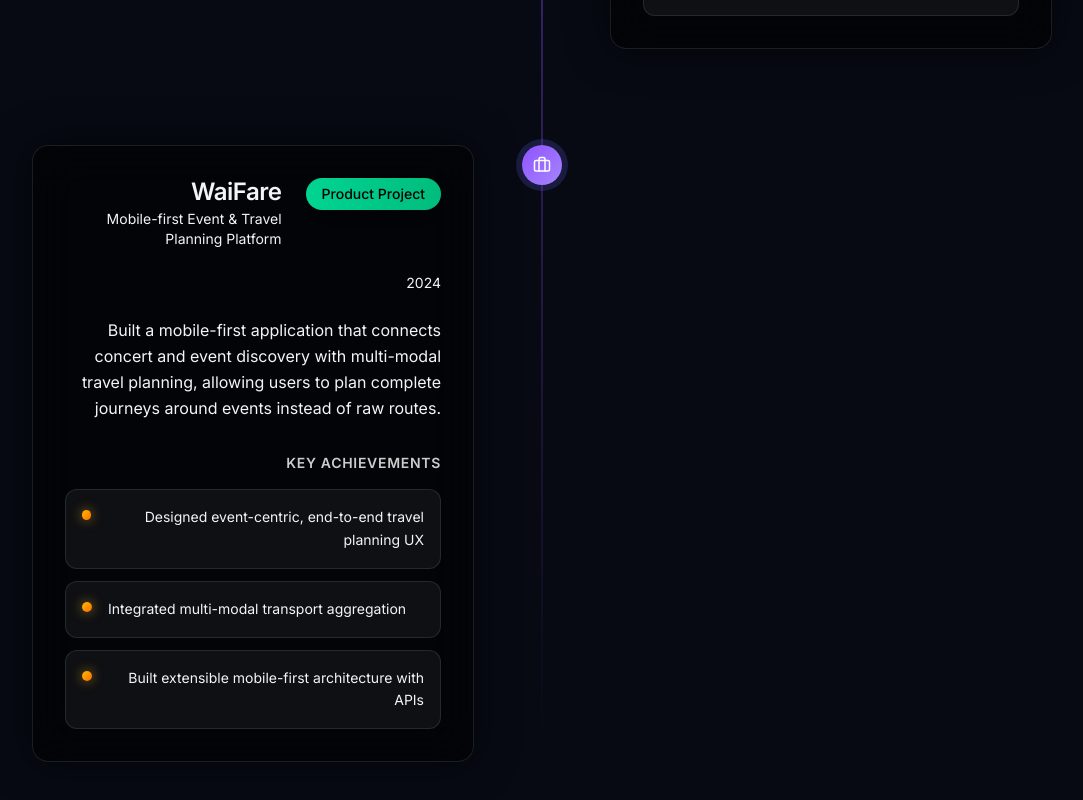
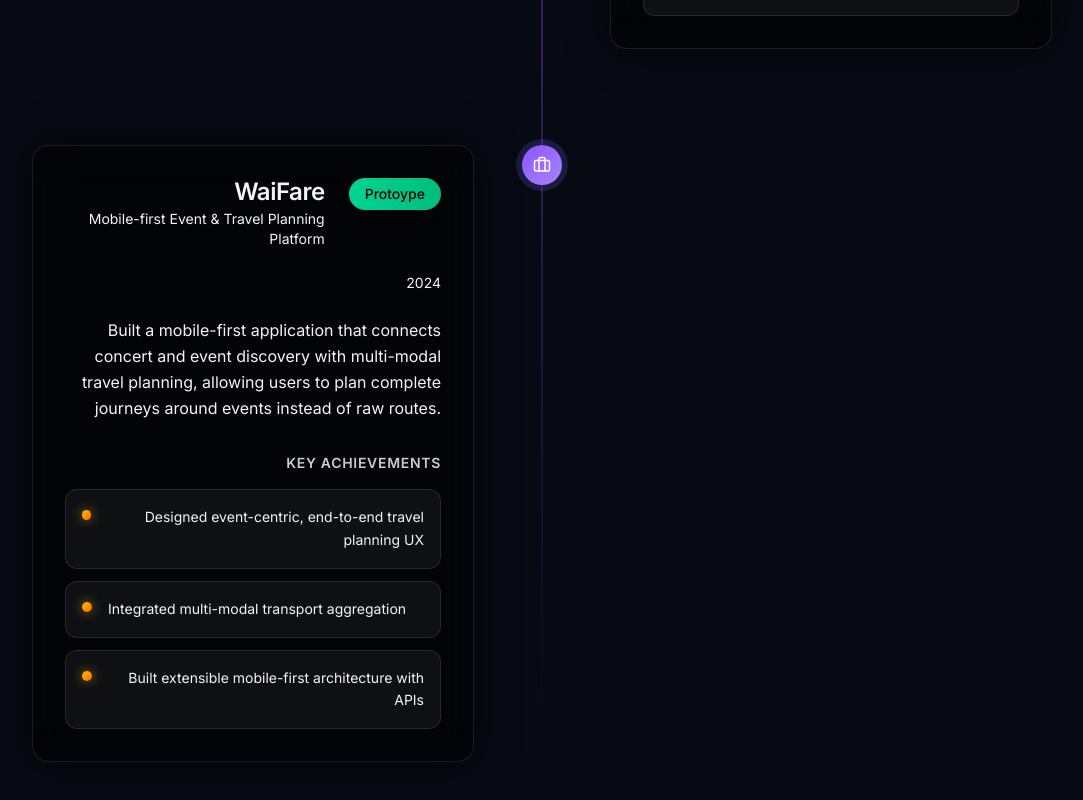
Before and after one commit to Northnoose/PortFolio, a Next.js app: page /experience in a window 1280 px wide. Shown: the part 2045-2845 px from the top of the page, without its empty margins (98-1181 px from the left). Built offline with nearby package versions, Linux system fonts and the light colour scheme.

Commit message:
changed workd in experience

```diff
--- a/src/app/experience/page.tsx
+++ b/src/app/experience/page.tsx
@@ -142,7 +142,7 @@ export default function ExperiencePage() {
                   subtitle="Mobile-first Event & Travel Planning Platform"
                   icon={<Briefcase size={18} />}
                   color="violet"
-                  badge={{ label: "Product Project", variant: "green" }}
+                  badge={{ label: "Protoype", variant: "green" }}
                   achievements={[
                     "Designed event-centric, end-to-end travel planning UX",
                     "Integrated multi-modal transport aggregation",
```
